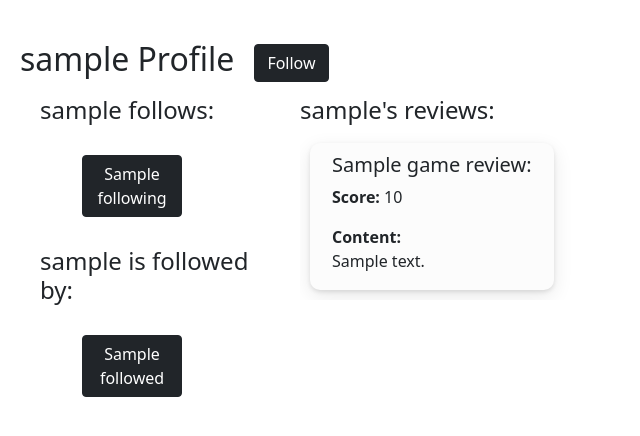
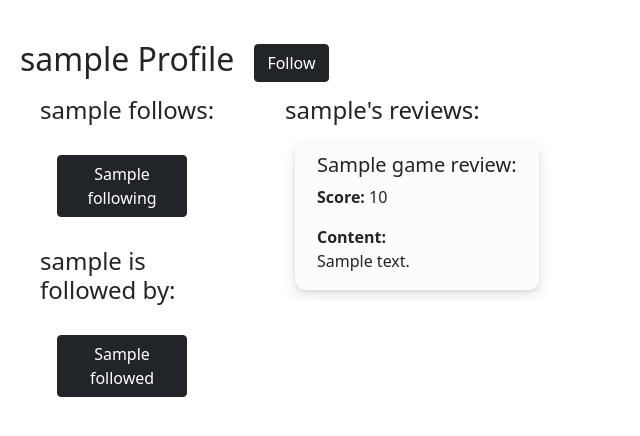
Before and after one commit to Krzys01k/BD2021-gamedb-neo4j, a Flask app: template FlaskApp/Templates/user_details.html in a window 1280 px wide. Shown: the part 56-492 px from the top of the page, without its empty margins (0-640 px from the left). Run offline with Flask 2, Linux system fonts and the light colour scheme; the template is opened without the code that fills it: most values are stand-ins (such as "Sample title", 1, 10 or a date in 2020).

Commit message:
detale wizualne

```diff
--- a/FlaskApp/Templates/game_details.html
+++ b/FlaskApp/Templates/game_details.html
@@ -5,7 +5,7 @@
 <a href="/games" class="btn btn-dark" style="width: 100px; margin: 10px 10px 10px 33px">Go back</a>
 {% if not rev_exists %}
 
-<a href="/add_review/{{game.title}}" class="btn btn-dark" style="width: 100px; margin: 10px">Add Opinion</a>
+<a href="/add_review/{{game.title}}" class="btn btn-dark" style="width: 120px; margin: 10px">Add Review</a>
 
 {% endif %}
 
--- a/FlaskApp/Templates/user_details.html
+++ b/FlaskApp/Templates/user_details.html
@@ -24,19 +24,19 @@
 <div class="d-flex flex-row">
 <div style="margin:40px; width:250px; margin-top:0">
     <h4>{{user_name}} follows:</h4>
-        <div class="scrollspy-example" style="max-height:300px; overflow-y: scroll; overflow-x:hidden; width:180px; margin: 20px">
+        <div class="scrollspy-example" style="max-height:300px; overflow-y: scroll; overflow-x:hidden; width:180px; margin: 20px; margin-left:5px;">
             {% for f in following %}
-            <div class="container" style="margin:10px" >
-                <a class="btn btn-dark" href="\users\{{f}}" style="width:100px;">{{ f }}</a>
+            <div class="container" style="margin:10px 10px 10px 0" >
+                <a class="btn btn-dark" href="\users\{{f}}" style="width:130px;">{{ f }}</a>
             </div>
             {% endfor %}
         </div>
 
     <h4>{{user_name}} is followed by:</h4>
-        <div class="scrollspy-example" style="max-height:300px; overflow-y: scroll; overflow-x:hidden; width:180px; margin: 20px">
+        <div class="scrollspy-example" style="max-height:300px; overflow-y: scroll; overflow-x:hidden; width:180px; margin: 20px; margin-left:5px;">
             {% for f in followed %}
-            <div class="container" style="margin:10px">
-                <a class="btn btn-dark" href="\users\{{f}}" style="width: 100px">{{ f }}</a>
+            <div class="container" style="margin:10px 10px 10px 0">
+                <a class="btn btn-dark" href="\users\{{f}}" style="width: 130px">{{ f }}</a>
             </div>
             {% endfor %}
         </div>
@@ -44,9 +44,9 @@
 
     <div style=" height: 100%; width:100%">
         <h4>{{user_name}}'s reviews:</h4>
-        <div class="d-flex flex-row align-items-start scrollspy-example flex-wrap" style="max-height:500px; overflow-y: scroll;, height: auto; width:100%">
+        <div class="d-flex flex-row align-items-start scrollspy-example flex-wrap align-items-stretch" style="max-height:500px; overflow-y: scroll;, height: auto; width:100%">
             {% for r in reviews %}
-            <div class="container" style="max-width: 500px ; margin:10px; background-color: #fcfcfc; width: max-content; border-radius: 10px; min-width: 200px; box-shadow: 0 2px 4px 0 rgba(0, 0, 0, 0.1), 0 6px 20px 0 rgba(0, 0, 0, 0.09);" >
+            <div class="container" style="max-width: 700px ; margin:10px; background-color: #fcfcfc; width: max-content; border-radius: 10px; min-width: 200px; box-shadow: 0 2px 4px 0 rgba(0, 0, 0, 0.1), 0 6px 20px 0 rgba(0, 0, 0, 0.09);" >
 
                 <div style="padding: 10px 10px 1px 10px; ">
                     <h5>{{r['game']}} review:</h5>
```
